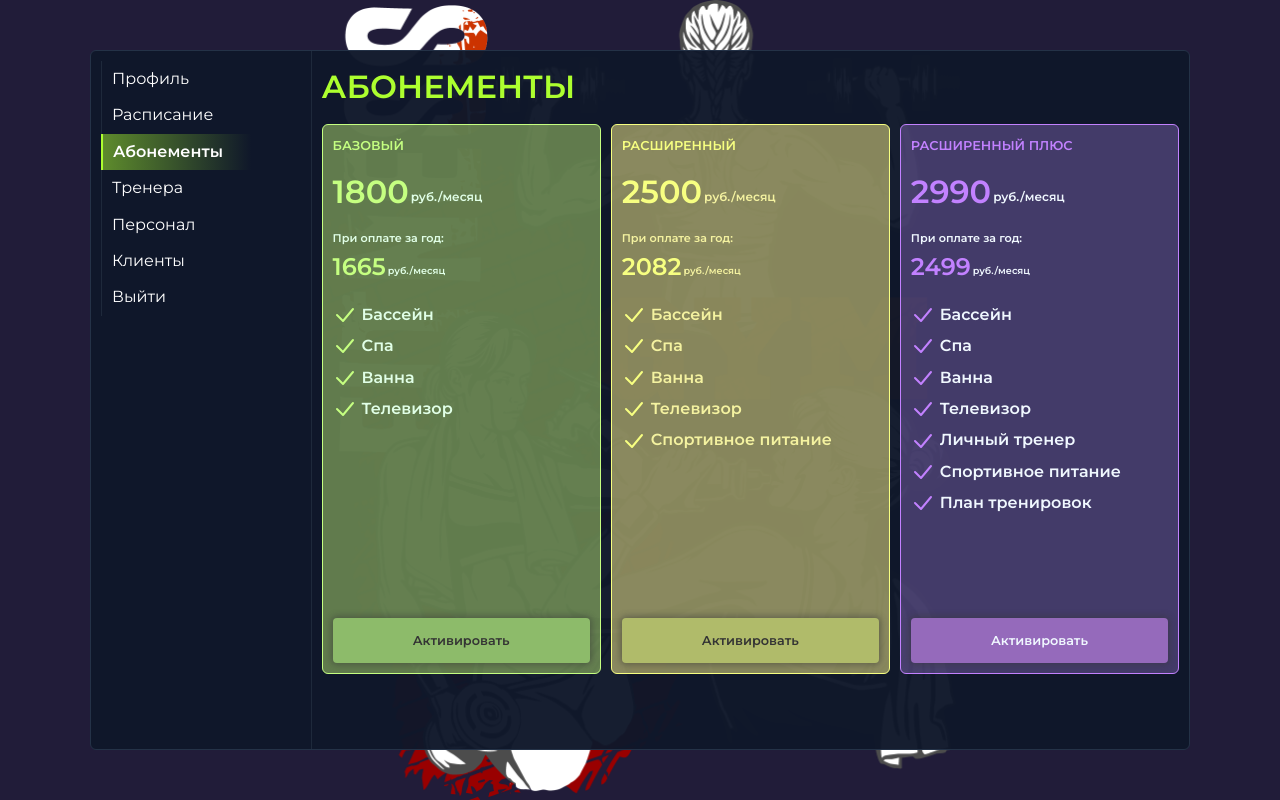
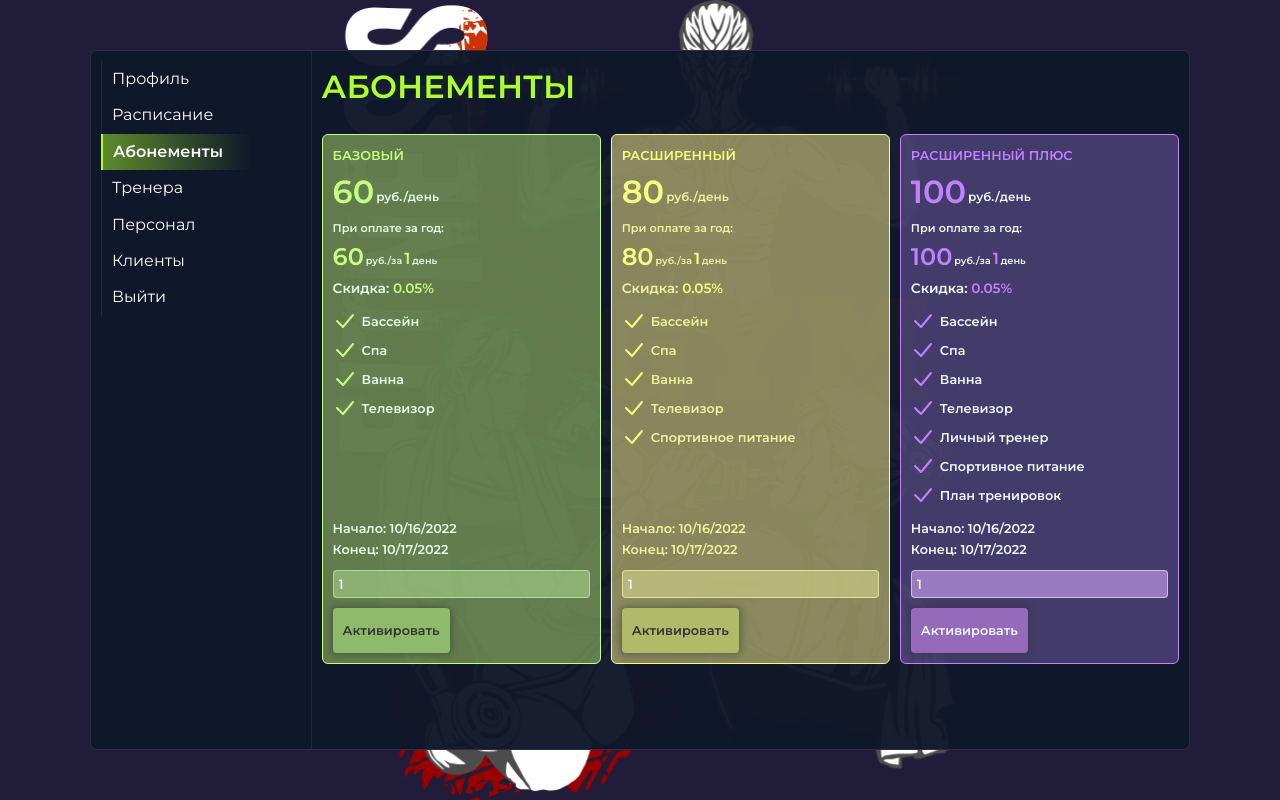
Before and after one commit to threetonn/front-end, a Vue app: page /profile/subscriptions in a window 1280 px wide. Built offline with nearby package versions, Linux system fonts and the light colour scheme.

Commit message:
add noun service, update subscription store, update subscription card

```diff
--- a/src/assets/sass/_config.scss
+++ b/src/assets/sass/_config.scss
@@ -67,6 +67,10 @@ button {
   }
 }
 
+input {
+  font-family: 'Montserrat', sans-serif;
+}
+
 #app {
   width: 100%;
   height: 100%;
--- a/src/assets/sass/main.scss
+++ b/src/assets/sass/main.scss
@@ -1229,6 +1229,7 @@ $size-600: 600px;
     width: 100%;
     overflow: auto;
     height: 550px;
+    padding: 10px 0;
 
     @media screen and (max-width: $lg) {
       grid-template-columns: 1fr 1fr;
@@ -1477,7 +1478,7 @@ $size-600: 600px;
   transition: all 0.3s;
 
   &:hover {
-    transform: translateY(-5px);
+    transform: translateY(-3px);
   }
 
   &--basic {
@@ -1497,8 +1498,23 @@ $size-600: 600px;
       color: #c5ff81;
     }
 
-    .price {
+    .discount {
+      span {
+        color: #c5ff81;
+      }
+    }
+
+    .price, .days {
       color: #c5ff81;
+    }
+
+    .subscription-card__days-input {
+      color: aliceblue;
+      border: 1px solid #bcffb296;
+      background-color: #c9ffa765;
+      &::placeholder {
+        color: aliceblue;
+      }
     }
 
     button {
@@ -1535,8 +1551,23 @@ $size-600: 600px;
       color: #f7ff81;
     }
 
-    .price {
+    .discount {
+      span {
+        color: #f7ff81;
+      }
+    }
+
+    .price, .days {
       color: #f7ff81;
+    }
+
+    .subscription-card__days-input {
+      color: aliceblue;
+      border: 1px solid #fffbb296;
+      background-color: #ffffa765;
+      &::placeholder {
+        color: aliceblue;
+      }
     }
 
     button {
@@ -1569,8 +1600,23 @@ $size-600: 600px;
       color: #c281ff;
     }
 
-    .price {
+    .discount {
+      span {
+        color: #c281ff;
+      }
+    }
+
+    .price, .days {
       color: #c281ff;
+    }
+
+    .subscription-card__days-input {
+      color: aliceblue;
+      border: 1px solid #f7f0ff96;
+      background-color: #d5a7ff96;
+      &::placeholder {
+        color: aliceblue;
+      }
     }
 
     svg {
@@ -1590,6 +1636,28 @@ $size-600: 600px;
     }
   }
 
+  &__sub-date {
+    font-size: 0.8rem;
+    font-weight: bold;
+  }
+
+  &__days-input {
+    width: 100%;
+    padding: 5px;
+    color: aliceblue;
+    border: 1px solid rgba(240, 248, 255, 0.59);
+    background-color: #f0f8ff4f;
+    font-weight: bold;
+    border-radius: 4px;
+    margin: 10px 0;
+    outline: none;
+
+    &::placeholder {
+      color: aliceblue;
+      opacity: 1;
+    }
+  }
+
   &__title {
     font-size: 0.8rem;
     text-transform: uppercase;
@@ -1598,7 +1666,6 @@ $size-600: 600px;
   &__price-month {
     display: flex;
     align-items: center;
-    margin: 10px 0;
 
     .price {
       font-size: 2rem;
@@ -1618,12 +1685,22 @@ $size-600: 600px;
     }
   }
 
+  .discount {
+    font-size: 0.85rem;
+  }
+
   &__price-year {
     display: flex;
     align-items: center;
 
     .price {
       font-size: 1.5rem;
+      margin: 0;
+    }
+
+    .days {
+      font-size: 1rem;
+      margin-bottom: 3px;
     }
 
     &--description {
@@ -1636,16 +1713,15 @@ $size-600: 600px;
     }
 
     span {
-      &:last-child {
-        margin-left: 2px;
-        margin-top: 8px;
-        font-size: 0.6rem;
-      }
+      margin-left: 2px;
+      margin-top: 8px;
+      font-size: 0.6rem;
     }
   }
 
   &__list {
-    margin: 15px 0;
+    margin: 10px 0;
+    font-size: 0.8rem;
     li {
       list-style-type: none;
     }
--- a/src/components/TTCardSubscription.vue
+++ b/src/components/TTCardSubscription.vue
@@ -7,8 +7,8 @@
       <div class="subscription-card__text-block">
         <p class="subscription-card__title">{{ subscription.title }}</p>
         <p class="subscription-card__price-month">
-          <span class="price">{{ subscription.priceM }}</span>
-          <span>руб./месяц</span>
+          <span class="price">{{ subscription.price }}</span>
+          <span>руб./день</span>
         </p>
         <div>
           <p class="subscription-card__price-year--description">
@@ -16,9 +16,20 @@
           </p>
           <p class="subscription-card__price-year">
             <span class="price">
-              {{ Math.floor(subscription.priceY / 12) }}
+              {{
+                subscriptioDiscountCalculation(
+                  subscription.price * state.subscriptionDays
+                )
+              }}
             </span>
-            <span>руб./месяц</span>
+            <span>руб./за</span>
+            <span class="days">{{ state.subscriptionDays }}</span>
+            <span>{{
+              getNoun(state.subscriptionDays, "день", "дня", "дней")
+            }}</span>
+          </p>
+          <p class="discount">
+            Скидка: <span>{{ (computedDiscount * 100).toFixed(2) }}%</span>
           </p>
         </div>
       </div>
@@ -48,18 +59,51 @@
         </li>
       </ul>
     </div>
+    <div>
+      <div class="subscription-card__sub-date">
+        <p>Начало: {{ currentDate.toLocaleDateString() }}</p>
+        <p>Конец: {{ endDate.toLocaleDateString() }}</p>
+      </div>
+
+      <div
+        class="lf-inputs__wrapper"
+        :class="{ error: v$.subscriptionDays.$errors.length }"
+      >
+        <input
+          class="subscription-card__days-input"
+          type="number"
+          name="sub-data"
+          autocomplete="off"
+          placeholder="Дни абонемента"
+          v-model.number="state.subscriptionDays"
+        />
+        <div
+          class="input-errors"
+          v-for="error of v$.subscriptionDays.$errors"
+          :key="error.$uid"
+        >
+          <div class="error-msg">{{ error.$message }}</div>
+        </div>
+      </div>
       <button
         @click="activateSubscription(subscription.id)"
         class="subscription-card__button"
+        :disabled="isValid"
+        :class="isValid && 'disabled'"
       >
         Активировать
       </button>
     </div>
+  </div>
 </template>
 
 <script>
-import { computed } from "vue";
+// import { $SERVICES } from "@/services/api";
+import { computed, ref, watch, reactive } from "vue";
 import { useStore } from "vuex";
+import { getNoun } from "@/services/noun.js";
+import { useVuelidate } from "@vuelidate/core";
+import { helpers, required, between } from "@vuelidate/validators";
 export default {
   props: {
     subscription: Object,
@@ -72,6 +116,68 @@ export default {
     );
     const userSubscription = computed(
       () => store.getters.getUserSubscriptionID
+    );
+
+    const state = reactive({
+      subscriptionDays: 1,
+      subscriptionDiscount: 0.05,
+    });
+
+    const computedDiscount = computed(
+      () => (state.subscriptionDays * state.subscriptionDiscount) / 100
+    );
+
+    const subscriptioDiscountCalculation = (sum) => {
+      return Math.round(sum - sum * computedDiscount.value);
+    };
+
+    const isValid = ref(false);
+
+    const currentDate = new Date();
+    const endDate = ref(
+      new Date(
+        new Date().setDate(new Date().getDate() + state.subscriptionDays)
+      )
+    );
+
+    const rules = computed(() => {
+      return {
+        subscriptionDays: {
+          required: helpers.withMessage(
+            "Поле обязательно для заполнения",
+            required
+          ),
+          between: helpers.withMessage(
+            "Абонемент не может быть меньше 1 и больше 365 дней",
+            between(1, 365)
+          ),
+        },
+      };
+    });
+
+    const v$ = useVuelidate(rules, state);
+
+    const checkSubscription = () => {
+      // serverError.value = null;
+      v$.value.$touch();
+
+      if (v$.value.$errors.length) {
+        isValid.value = true;
+        return console.log("Невалидно");
+      }
+
+      isValid.value = false;
+      return console.log("Валидно");
+    };
+
+    watch(
+      () => state.subscriptionDays,
+      () => {
+        checkSubscription();
+        endDate.value = new Date(
+          new Date().setDate(new Date().getDate() + state.subscriptionDays)
+        );
+      }
     );
 
     // const filterSubscriptions = subscriptionsCards.value.filter(
@@ -101,7 +207,15 @@ export default {
     };
 
     return {
+      state,
+      v$,
       activateSubscription,
+      getNoun,
+      currentDate,
+      endDate,
+      isValid,
+      subscriptioDiscountCalculation,
+      computedDiscount,
     };
   },
 };
--- /dev/null
+++ b/src/services/noun.js
@@ -0,0 +1,15 @@
+export function getNoun(number, one, two, five) {
+  let n = Math.abs(number);
+  n %= 100;
+  if (n >= 5 && n <= 20) {
+    return five;
+  }
+  n %= 10;
+  if (n === 1) {
+    return one;
+  }
+  if (n >= 2 && n <= 4) {
+    return two;
+  }
+  return five;
+}
--- a/src/store/subscriptions.js
+++ b/src/store/subscriptions.js
@@ -5,24 +5,21 @@ export default {
         id: 1,
         type: "basic",
         title: "Базовый",
-        priceM: 1800,
-        priceY: 19990,
+        price: 60,
         list: ["Бассейн", "Спа", "Ванна", "Телевизор"],
       },
       {
         id: 2,
         type: "extended",
         title: "Расширенный",
-        priceM: 2500,
-        priceY: 24990,
+        price: 80,
         list: ["Бассейн", "Спа", "Ванна", "Телевизор", "Спортивное питание"],
       },
       {
         id: 2,
         type: "extended-plus",
         title: "Расширенный Плюс",
-        priceM: 2990,
-        priceY: 29990,
+        price: 100,
         list: [
           "Бассейн",
           "Спа",
```
Lines whose indentation alone changed are shown as unchanged.
